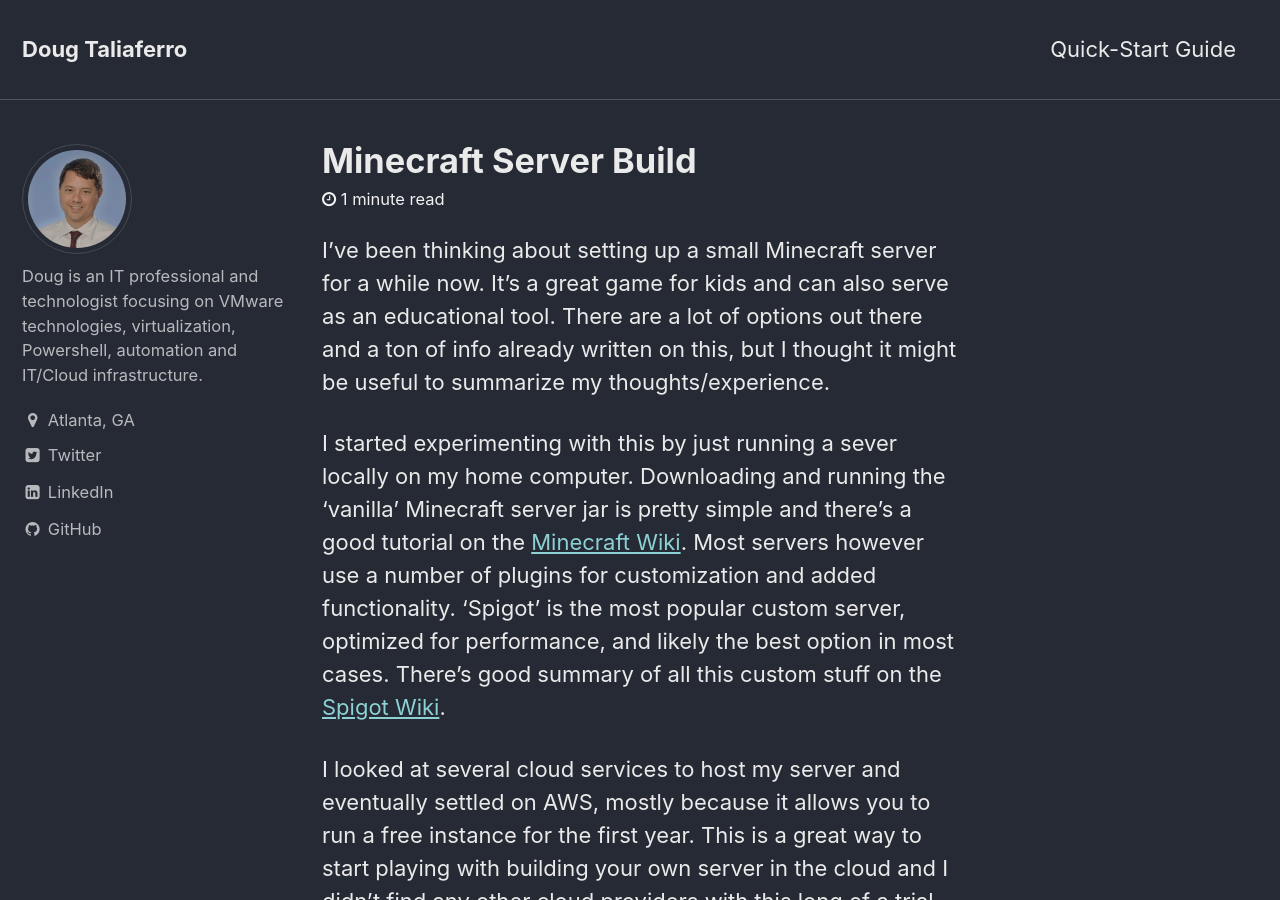
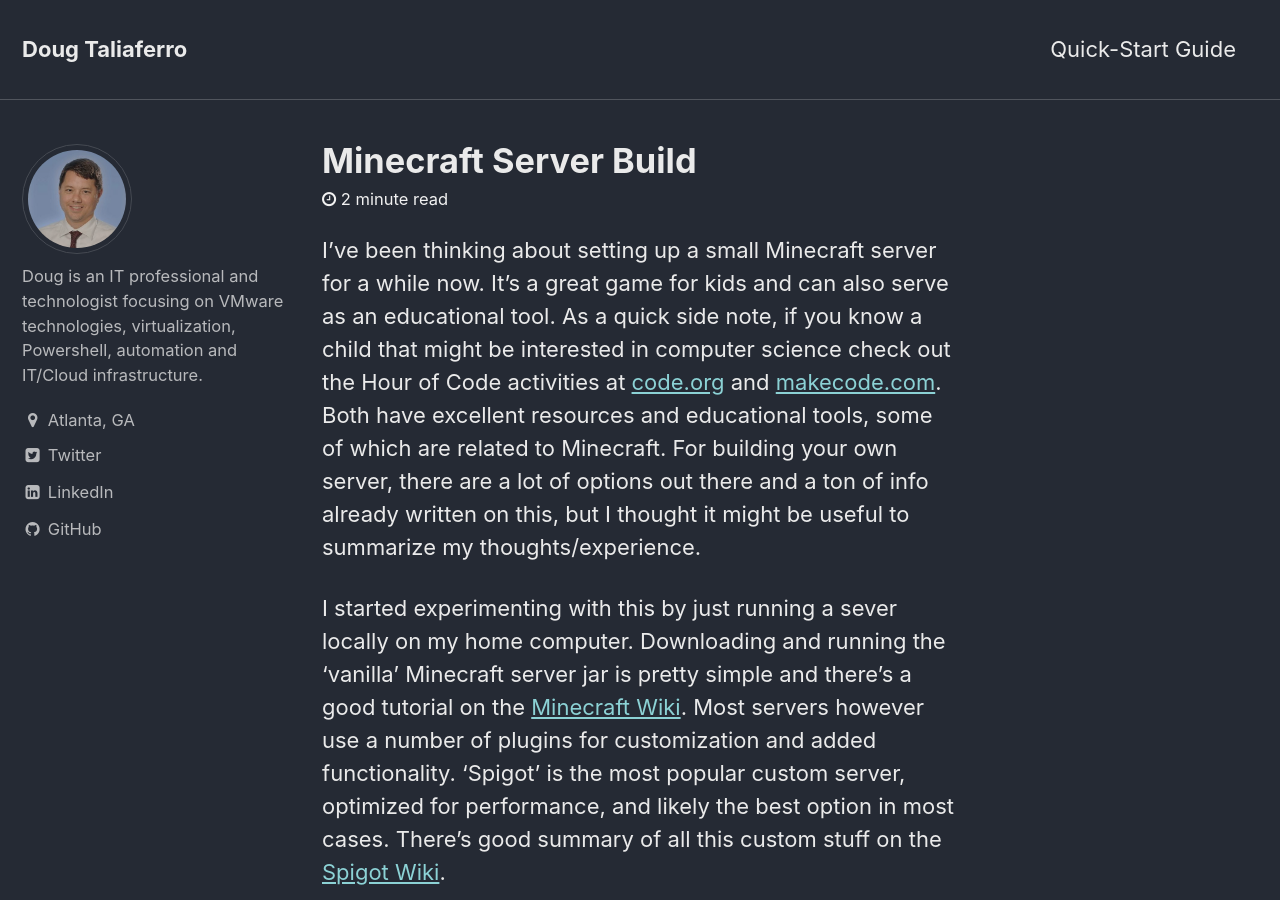
Before and after one commit to doogleit/doogleit.github.io, a Jekyll site: the page built from _posts/2017-12-23-minecraft-server-build.md, in a window 1280 px wide and 900 px high. Built offline with Jekyll 4.4.1, drawn with Linux system fonts in a browser that asks for light colours.

Commit message:
Update post

```diff
--- a/_posts/2017-12-23-minecraft-server-build.md
+++ b/_posts/2017-12-23-minecraft-server-build.md
@@ -4,7 +4,7 @@ title:  "Minecraft Server Build"
 date:   2017-12-23 18:22:43 -0500
 categories: minecraft gaming
 ---
-I've been thinking about setting up a small Minecraft server for a while now.  It's a great game for kids and can also serve as an educational tool.  There are a lot of options out there and a ton of info already written on this, but I thought it might be useful to summarize my thoughts/experience.
+I've been thinking about setting up a small Minecraft server for a while now.  It's a great game for kids and can also serve as an educational tool.  As a quick side note, if you know a child that might be interested in computer science check out the Hour of Code activities at [code.org][code] and [makecode.com][makecode].  Both have excellent resources and educational tools, some of which are related to Minecraft.  For building your own server, there are a lot of options out there and a ton of info already written on this, but I thought it might be useful to summarize my thoughts/experience.
 
 I started experimenting with this by just running a sever locally on my home computer.  Downloading and running the 'vanilla' Minecraft server jar is pretty simple and there's a good tutorial on the [Minecraft Wiki][minecraft-wiki].  Most servers however use a number of plugins for customization and added functionality.  'Spigot' is the most popular custom server, optimized for performance, and likely the best option in most cases. There's good summary of all this custom stuff on the [Spigot Wiki][spigot-wiki].
 
@@ -24,3 +24,5 @@ That's it! After the first year I'll probably re-evaluate where this server is g
 [spigot-wiki]: https://www.spigotmc.org/wiki/what-is-spigot-craftbukkit-bukkit-vanilla-forg/
 [aws-free-tier]: https://aws.amazon.com/free/
 [build-tools]: https://www.spigotmc.org/wiki/buildtools/
+[code]: https://code.org/learn
+[makecode]: https://makecode.com
```
